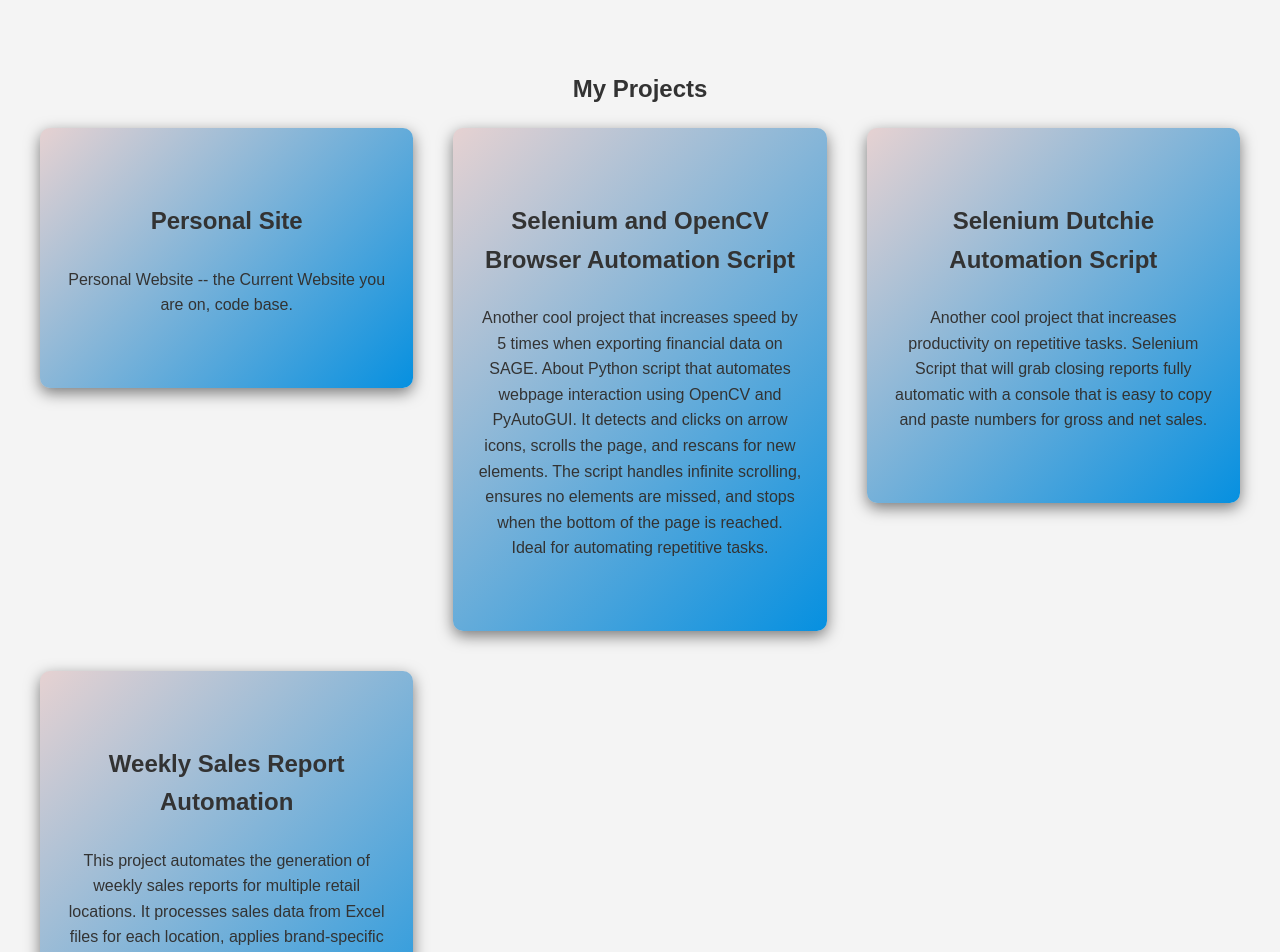
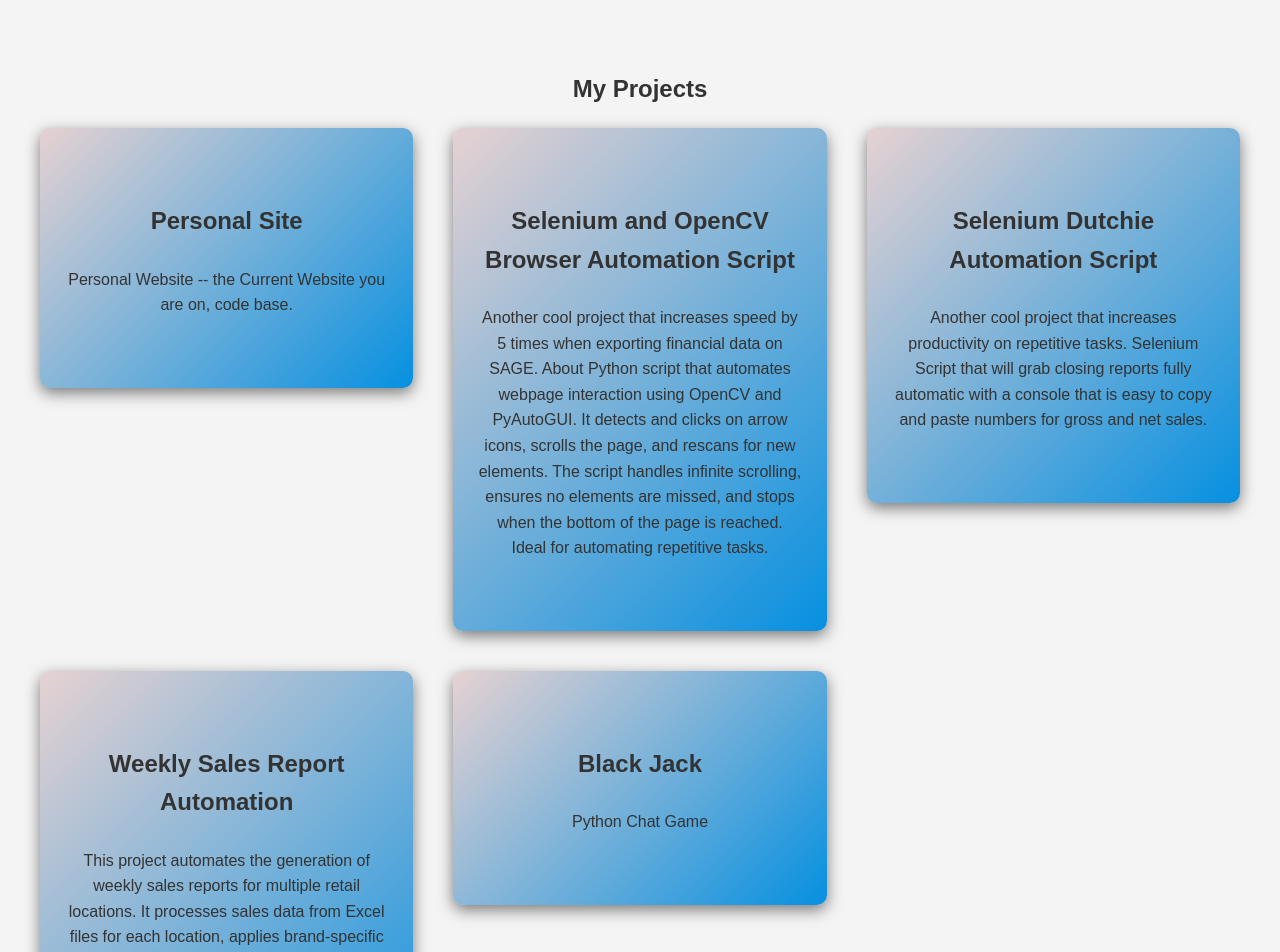
Before and after one commit to AnthonyBarbaro/PersonalSite, a React (Create React App) app: page /projects in a window 1280 px wide. Shown: the top 952 px of the page. Built offline with nearby package versions, Linux system fonts and the light colour scheme.

Commit message:
Update Data

```diff
--- a/src/data.js
+++ b/src/data.js
@@ -3,7 +3,7 @@ const projectData = [
     id: 1,  // Unique identifier for the project
     title: 'Personal Site',
     description: 'Personal Website -- the Current Website you are on, code base.',
-    videoUrl: 'https://www.youtube.com/embed/example?autoplay=1&mute=1&vq=hd1080&autohide=1&rel=0', // Add video URL if necessary
+    videoUrl: 'https://www.youtube.com/embed/IT6T-Ls828Y?autoplay=1&mute=1&vq=hd1080&autohide=1&rel=0', // Add video URL if necessary
     link: 'https://github.com/AnthonyBarbaro/PersonalSite'
   },
   {
@@ -27,6 +27,14 @@ const projectData = [
     videoUrl: 'https://www.youtube.com/embed/8MbH4hliKkk?autoplay=1&mute=1&vq=hd1080&autohide=1&rel=0',
     link: 'https://github.com/AnthonyBarbaro/Weekly-Sales-Report-Automation'
   },
+  {
+    id: 5,  // Another unique identifier
+    title: 'Black Jack',
+    description: 'Python Chat Game',
+    videoUrl: 'https://www.youtube.com/embed/IlgIqkE14Ig?autoplay=1&mute=1&vq=hd1080&autohide=1&rel=0',
+    link: 'https://github.com/AnthonyBarbaro/BlackJack'
+  },
+
   // Add more projects here, each with a unique ID
 ];
 
```
